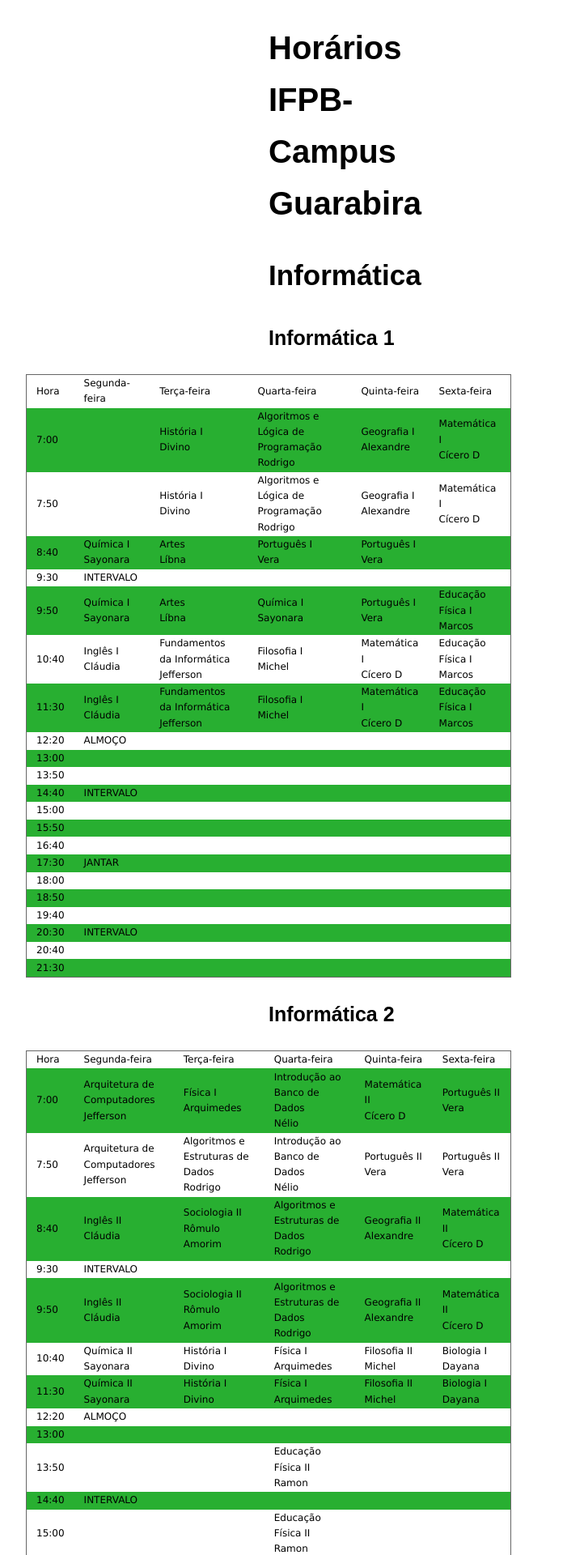
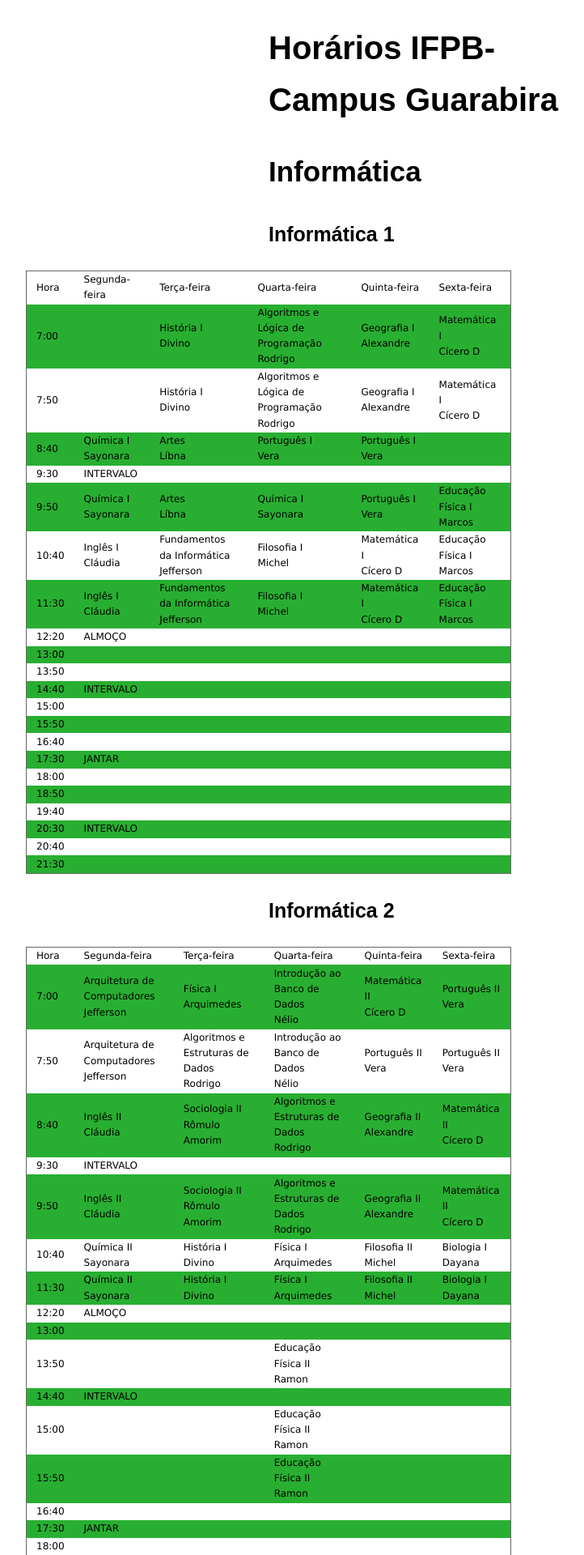
Before and after one commit to larissaserrano/horariomoisa, a Jekyll site: the page built from index.html, in a window 1280 px wide. Shown: the top 1920 px of the page at 81% size, without its empty margins (308-1030 px from the left). Built offline with Jekyll 4.4.1, drawn with Linux system fonts in a browser that asks for light colours.

Commit message:
Update style.css

```diff
--- a/css/style.css
+++ b/css/style.css
@@ -4,17 +4,17 @@
 h1{
   font-size: 40px;
   font-family: arial;
-  margin-right:35%; margin-left:50%;
+  margin-right:15%; margin-left:50%;
 }
 h2{
   font-size: 35px;
   font-family: arial;
-  margin-right:30%; margin-left:50%;
+  margin-right:20%; margin-left:50%;
 }
 h3{
   font-family: arial;
    font-size: 25px;
-  margin-right:25%; margin-left:50%;
+  margin-right:20%; margin-left:50%;
 }
 table {
   border-collapse: collapse;
```
